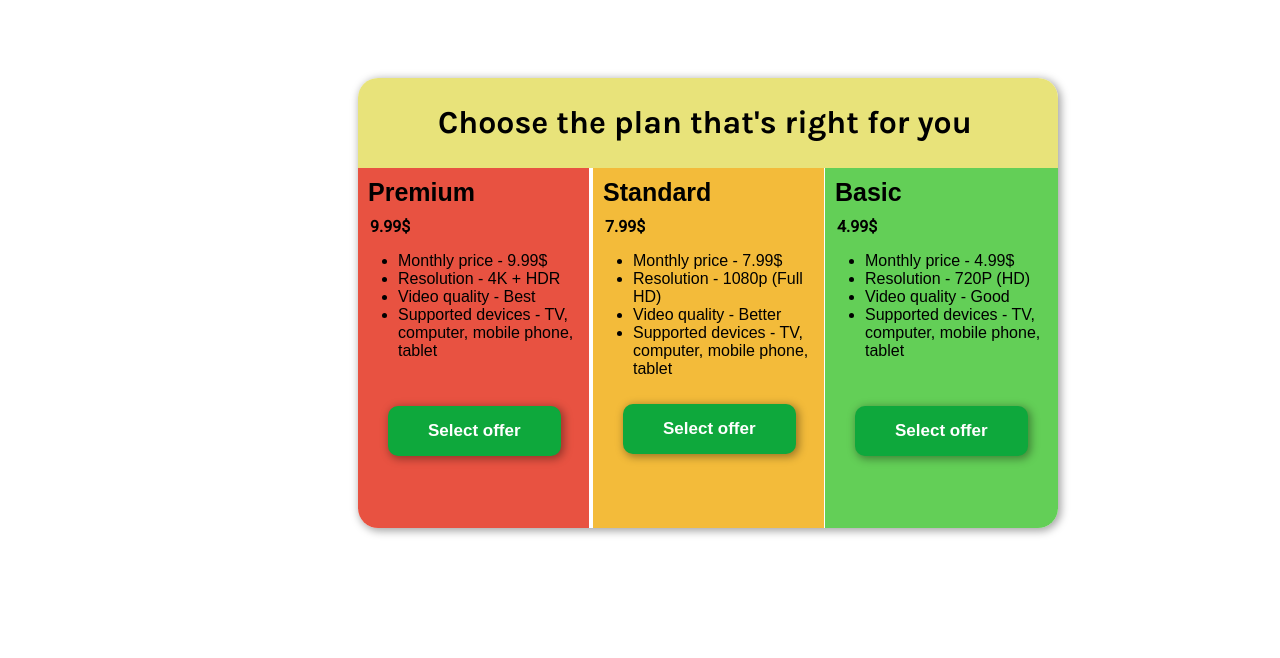
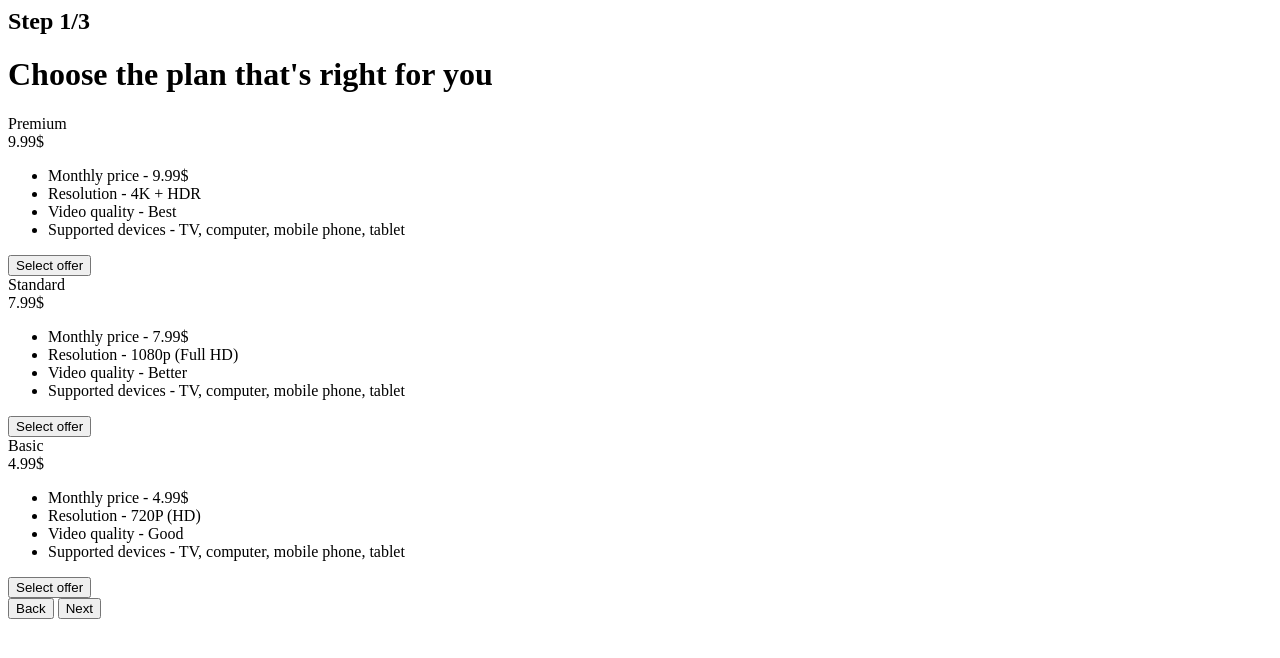
Before and after one commit to erionleci/offers, a plain HTML site: page index.html in a window 1280 px wide. Drawn offline with Linux system fonts and the light colour scheme; a web font is replaced by a local one.

Commit message:
Update index.html

```diff
--- a/index.html
+++ b/index.html
@@ -18,10 +18,11 @@
       href="https://fonts.googleapis.com/css2?family=Karla:wght@700&family=REM:ital,wght@1,300&family=Roboto:wght@300;400&display=swap"
       rel="stylesheet"
     />
-    <title>Choose an offer</title>
-    <link href="./style.css" rel="stylesheet">
+    <title>Our Offers</title>
   </head>
   <body>
+    <h2>Step 1/3</h2>
+
     <div id="box">
       <div id="top-section">
         <h1>Choose the plan that's right for you</h1>
@@ -64,5 +65,7 @@
         </div>
       </div>
     </div>
+    <button id="back-button">Back</button>
+    <button id="next-button">Next</button>
   </body>
 </html>
```
